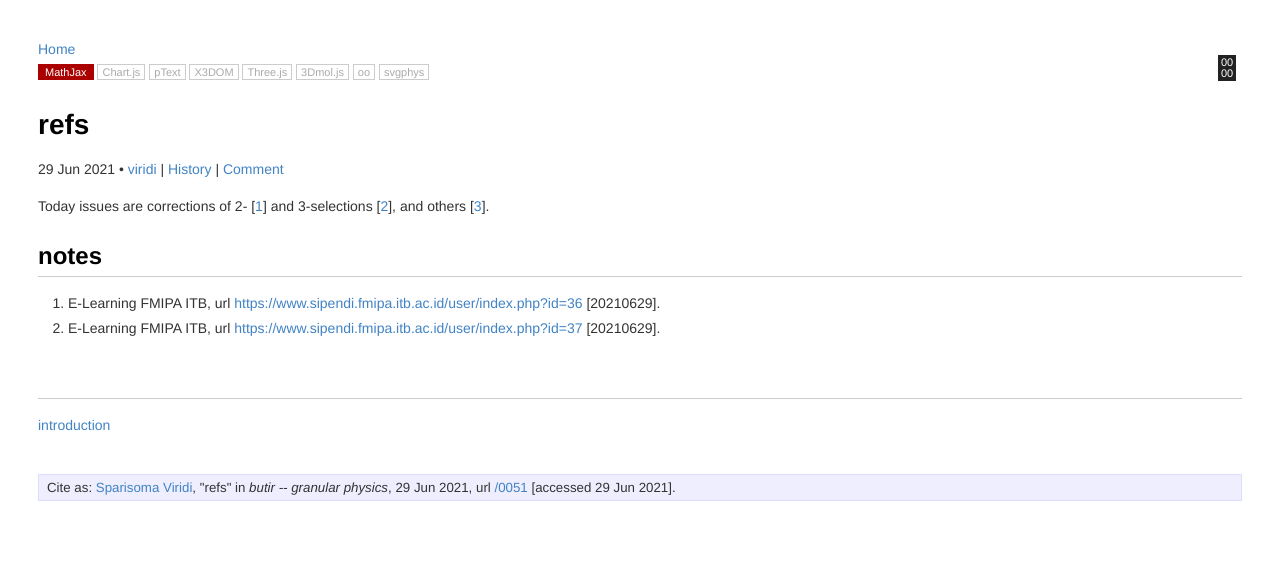
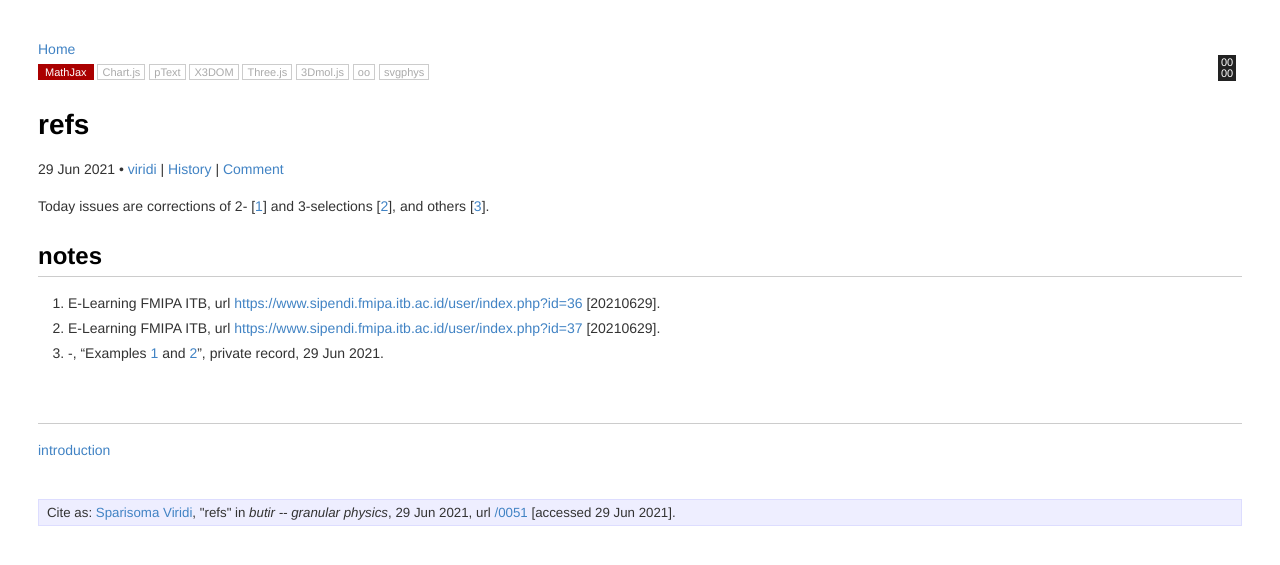
Before and after one commit to dudung/butir, a Jekyll site: the page built from _posts/0/05/2021-06-29-refs.md, in a window 1280 px wide. Shown: the top 565 px of the page. Built offline with Jekyll 4.4.1, drawn with Linux system fonts in a browser that asks for light colours; formulas are drawn with MathJax 3.

Commit message:
can hide and unhide in simple way

```diff
--- a/_posts/0/05/2021-06-29-refs.md
+++ b/_posts/0/05/2021-06-29-refs.md
@@ -13,7 +13,7 @@
 svgphys: false
 category: literatures
 tags: ["selection", "s2", "fi", "kms", "ditbang"]
-date: 2021-06-29 12:32:00 +0700
+date: 2021-06-29 12:50:00 +0700
 permalink: /0051
 src: https://github.com/dudung/butir/commits/main/_posts/0/05/2021-06-29-refs.md
 twitter_username: 6unpnp
@@ -25,10 +25,23 @@
 ## notes
 1. <a name=r1></a>E-Learning FMIPA ITB, url <https://www.sipendi.fmipa.itb.ac.id/user/index.php?id=36> [20210629].
 2. <a name=r2></a>E-Learning FMIPA ITB, url <https://www.sipendi.fmipa.itb.ac.id/user/index.php?id=37> [20210629].
+3. <a name=r3></a>-, "Examples <a onmousedown="zip()" onmouseup="unzip()">1</a> and <a onmousedown="zip()" onmouseup="unzip()">2</a>", private record, 29 Jun 2021.
 
 
 ## &nbsp;
 [introduction](0000)
+
+
+<script>
+function zip() {
+	var el = document.getElementById("r" + event.target.innerHTML);
+	el.style.display = "block";
+}
+function unzip() {
+	var el = document.getElementById("r" + event.target.innerHTML);
+	el.style.display = "none";
+}
+</script>
 
 <div style="display: none;" id="r1">
 Terdapat sebuah sistem yang terdiri dari partikel titik bermassa $m$, wadah bermassa $m_0$ berbentuk kotak dengan bagian atasnya tercoak berbentuk rongga setengah bola dengan jejari $r_0$, dan lantai mendatar. Antar partikel, wadah, dan lantai tidak terdapat gesekan atau $\mu_k = \mu_s = 0$. Gerak massa $m$ di dalam wadah setengah bola dapat dianggap murni gerak dua-dimensi pada bidang $xy$ dengan percepatan gravitasi $\vec{g} = -g\hat{y}$. Posisi angular $\theta$ diukur terhadap pusat rongga dan arah percepatan gravitasi $\vec{g}$. Posisi kotak berongga adalah $x$. Saat $t = 0$ posisi benda titik dan kotak berongga adalah $\theta(0) = \frac12 \pi$ dan $x(0) = 0$, berturut-turut. Titik $\rm O$ merupakan titik terendah partikel pada lintasan berbentuk setengah bola.
```
